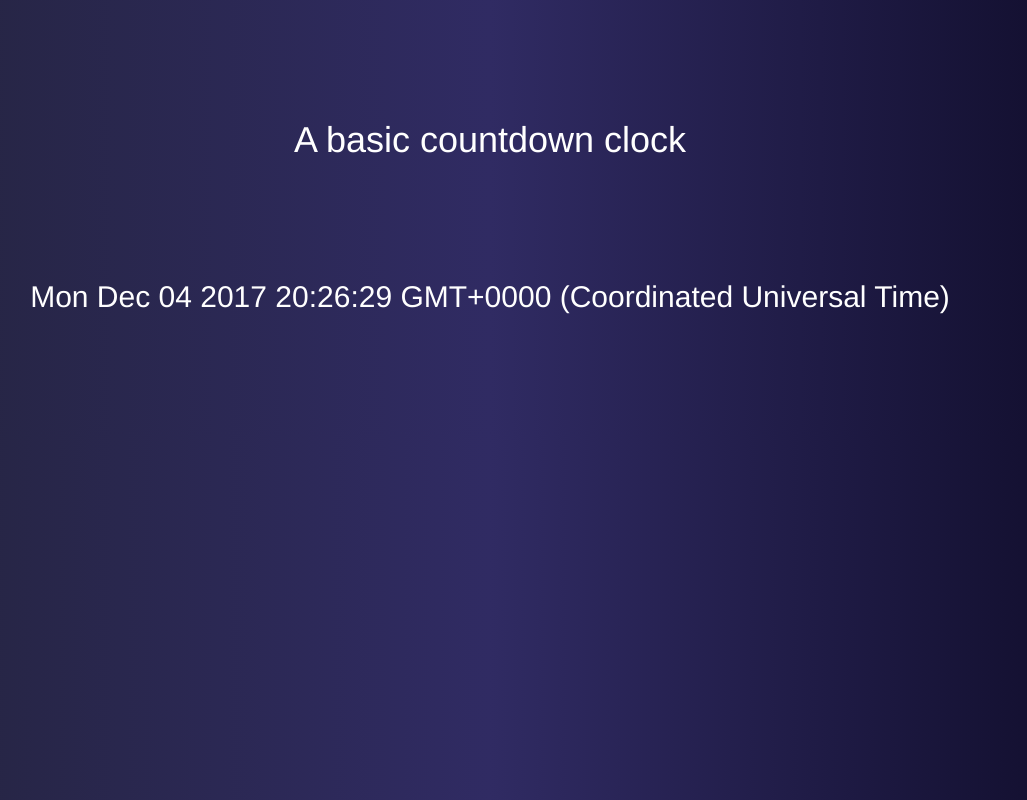
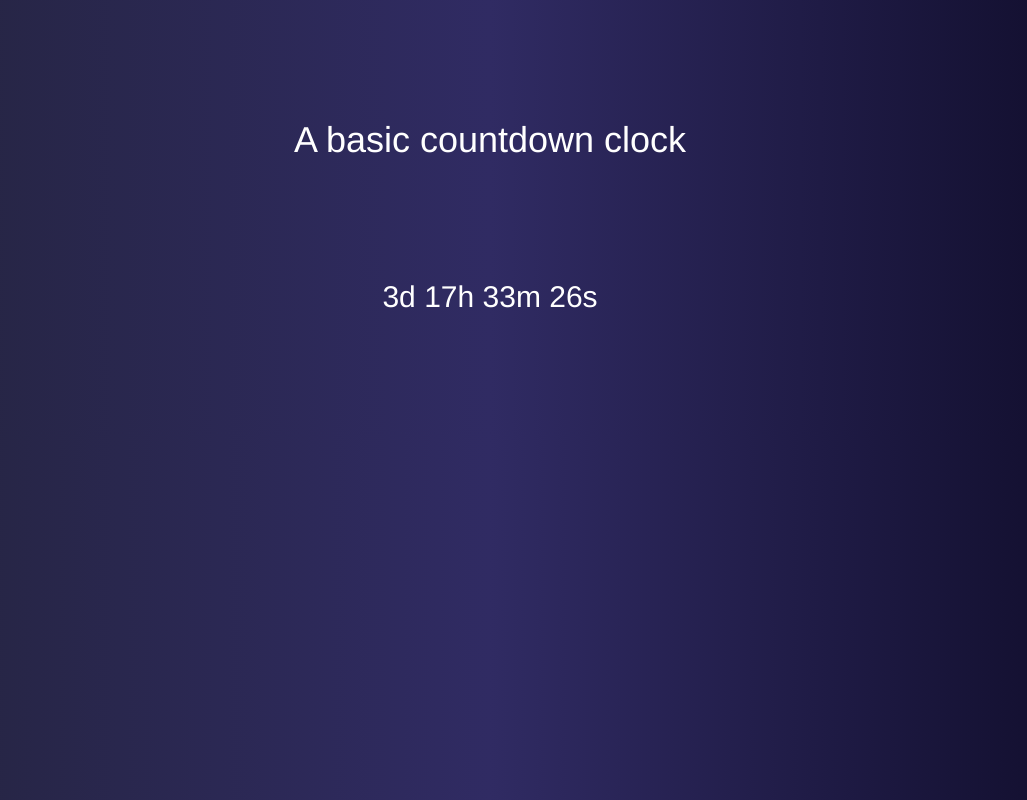
Before and after one commit to TopSauce/Countdown-Clock, a website: page app/index.html in a window 1280 px wide. Shown: the whole page, without its empty margins (150-1177 px from the left). Drawn offline with nearby package versions, Linux system fonts and the light colour scheme.

Commit message:
A sample countdown

```diff
--- a/app/index.html
+++ b/app/index.html
@@ -11,7 +11,7 @@
 </head>
 <body>
 	<h1 class="animated wobble">A basic countdown clock</h1>
-	<h2></h2>
+	<h2 class="animated tada"></h2>
 
 	<script type="text/javascript" src="../app/js/countdown.js"></script>
 </body>
--- a/app/js/countdown.js
+++ b/app/js/countdown.js
@@ -1,5 +1,21 @@
+var countDownDate = new Date("Dec 8, 2017 14:00:00").getTime();
 var h2 = $("h2");
-date = new Date();
-var time = new Date().toString();
 
-h2.html(time);
+clock();
+timer();
+
+function clock() {
+	var now = new Date().getTime();
+	var distance = countDownDate - now;
+	var days = Math.floor(distance / (1000 * 60 * 60 * 24));
+	var hours = Math.floor((distance % (1000 * 60 * 60 * 24)) / (1000 * 60 * 60));
+	var minutes = Math.floor((distance % (1000 * 60 * 60)) / (1000 * 60));
+	var seconds = Math.floor((distance % (1000 * 60)) / 1000);
+	h2.html(days + "d " + hours + "h " + minutes + "m " + seconds + "s ");
+}
+
+function timer() {
+	setInterval(function(){
+		clock();
+	}, 1000)
+}
```
